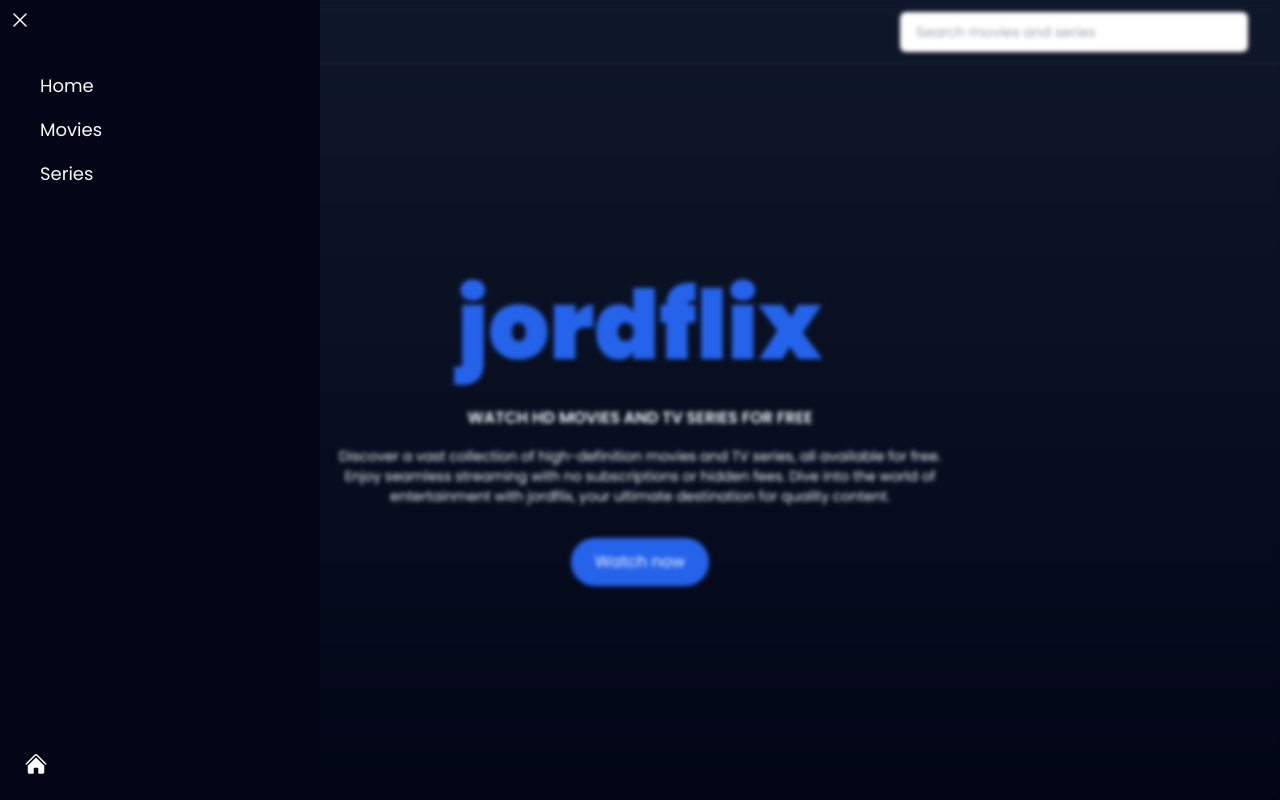
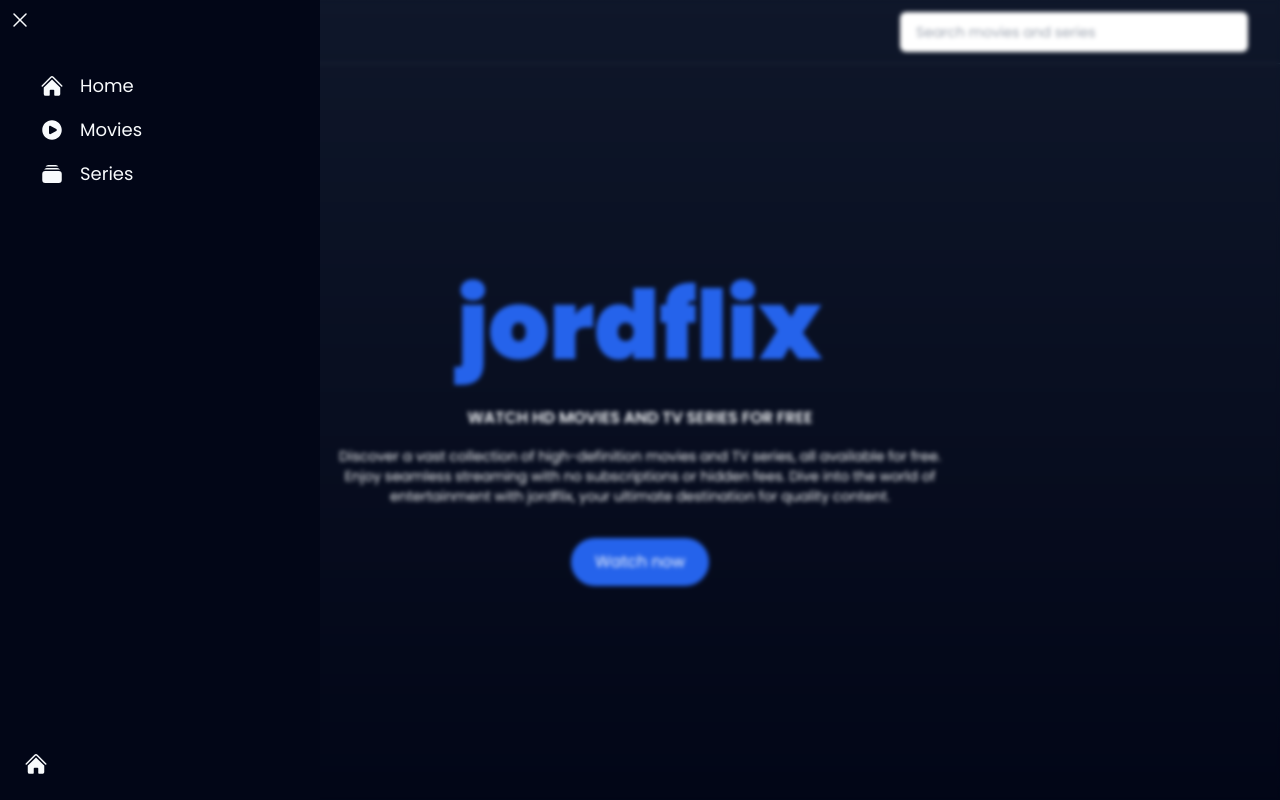
Before and after one commit to jonaslacandola/jordflix-streaming-v2, a Next.js app: page / in a window 1280 px wide. Both pictures are taken after a click on the button 47 px from the left and 31 px from the top of the page. Built offline with nearby package versions, Linux system fonts and the light colour scheme.

Commit message:
some changes

```diff
--- a/src/app/component/SideBar.tsx
+++ b/src/app/component/SideBar.tsx
@@ -1,6 +1,11 @@
 "use client";
 
-import { HiArrowLeftOnRectangle, HiHome, HiXMark } from "react-icons/hi2";
+import {
+  HiHome,
+  HiPlayCircle,
+  HiRectangleStack,
+  HiXMark,
+} from "react-icons/hi2";
 import Link from "next/link";
 import { ForwardedRef, forwardRef } from "react";
 import { useModal } from "./Modal";
@@ -23,21 +28,24 @@ const SideBar = forwardRef(function SideBar(
         <div className="w-full flex flex-col px-2 xl:px-4">
           <Link
             href="/home"
-            className={`hover:bg-slate-900 px-4 py-2 rounded-md transition-all duration-300`}
+            className={`hover:bg-slate-900 px-4 py-2 rounded-md transition-all duration-300 flex items-center gap-2 md:gap-4`}
           >
-            Home
+            <HiHome className="text-xl md:text-2xl" />
+            <span>Home</span>
           </Link>
           <Link
             href="/movies"
-            className="hover:bg-slate-900 px-4 py-2 rounded-md transition-all duration-300"
+            className="hover:bg-slate-900 px-4 py-2 rounded-md transition-all duration-300 flex items-center gap-2 md:gap-4"
           >
-            Movies
+            <HiPlayCircle className="text-xl md:text-2xl" />
+            <span>Movies</span>
           </Link>
           <Link
             href="/series"
-            className="hover:bg-slate-900 px-4 py-2 rounded-md transition-all duration-300"
+            className="hover:bg-slate-900 px-4 py-2 rounded-md transition-all duration-300 flex items-center gap-2 md:gap-4"
           >
-            Series
+            <HiRectangleStack className="text-xl md:text-2xl" />
+            <span>Series</span>
           </Link>
         </div>
       </div>
```
